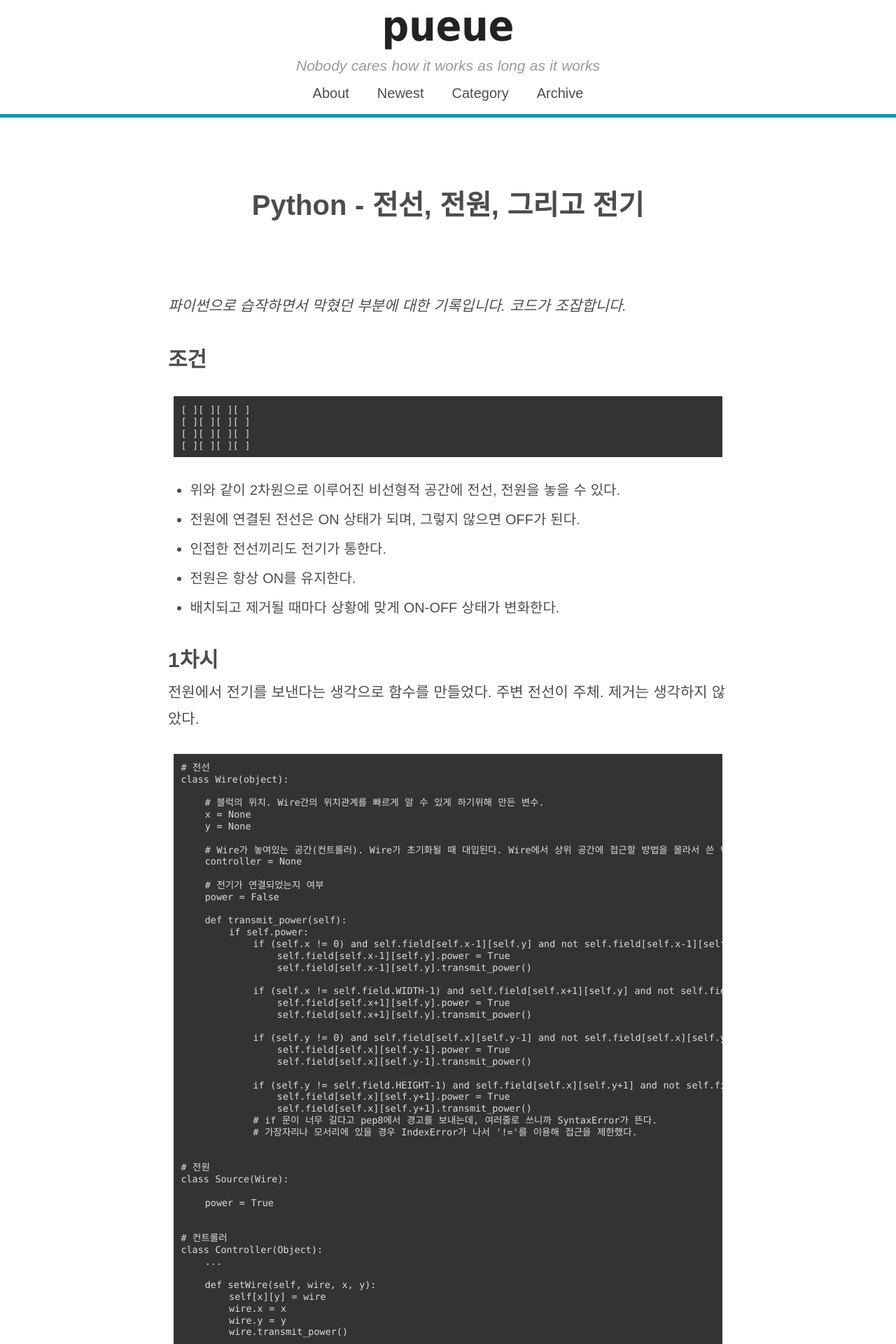
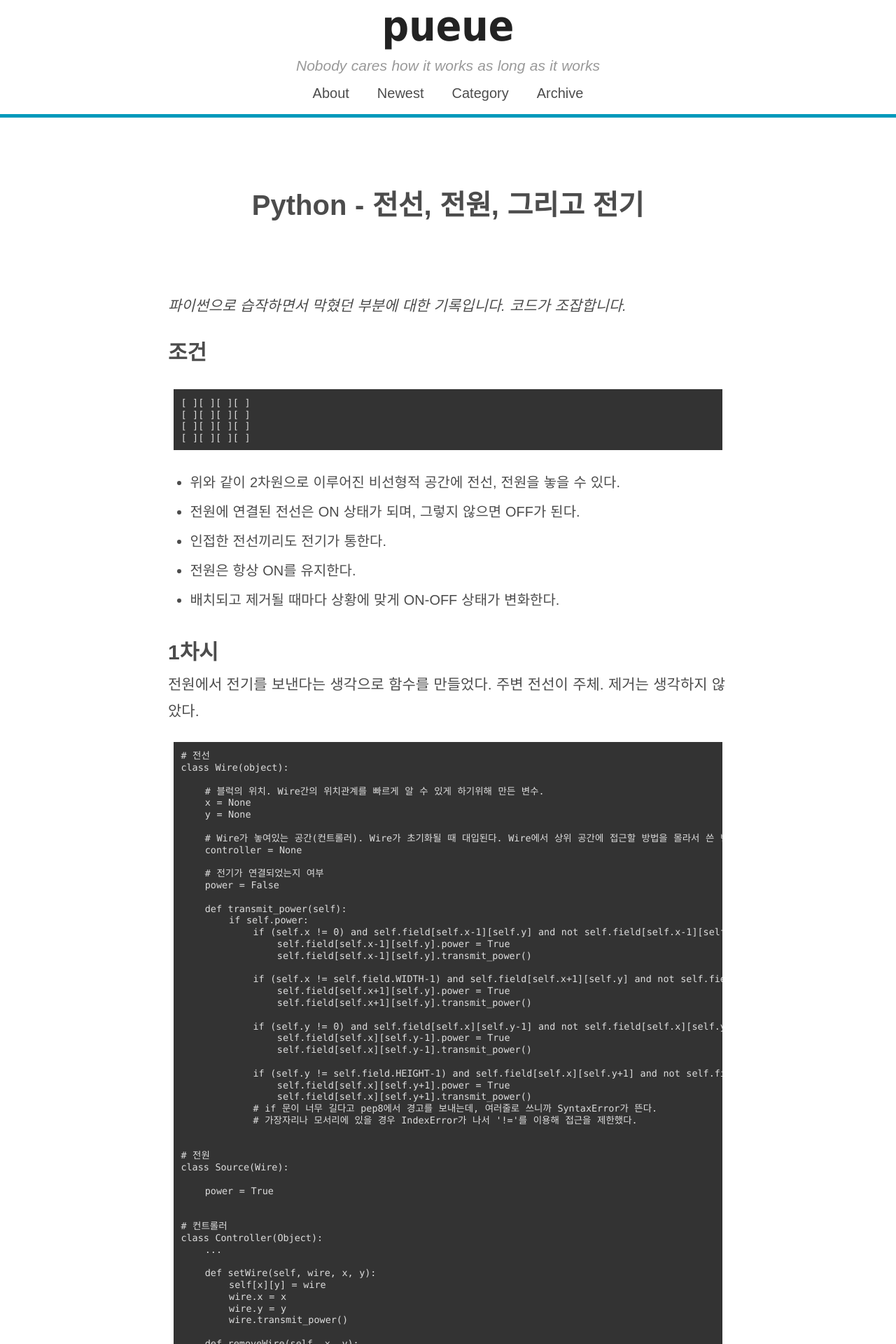
Before and after one commit to gloorx/gloorx.github.io, a Jekyll site: the page built from index.html, in a window 1280 px wide. Shown: the top 1920 px of the page at 70% size. Built offline with Jekyll 4.4.1, drawn with Linux system fonts in a browser that asks for light colours; some web fonts are replaced; the list of posts is cut into pages by our own code.

Commit message:
modify css

```diff
--- a/_sass/_base.scss
+++ b/_sass/_base.scss
@@ -52,7 +52,7 @@ body {
 }
 
 p {
-    margin-bottom: 1.5em;
+    margin-bottom: 1.0em;
 }
 a {
     color: $brand-color;
```
